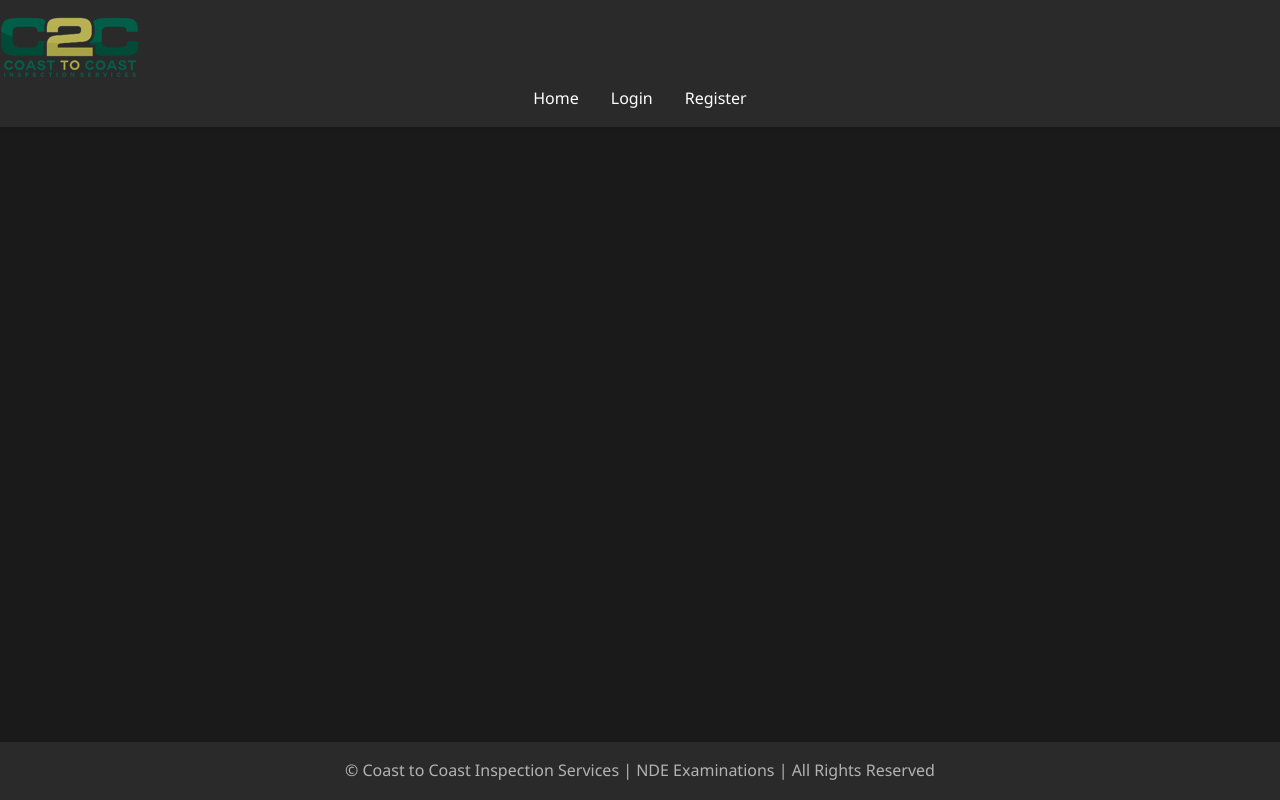
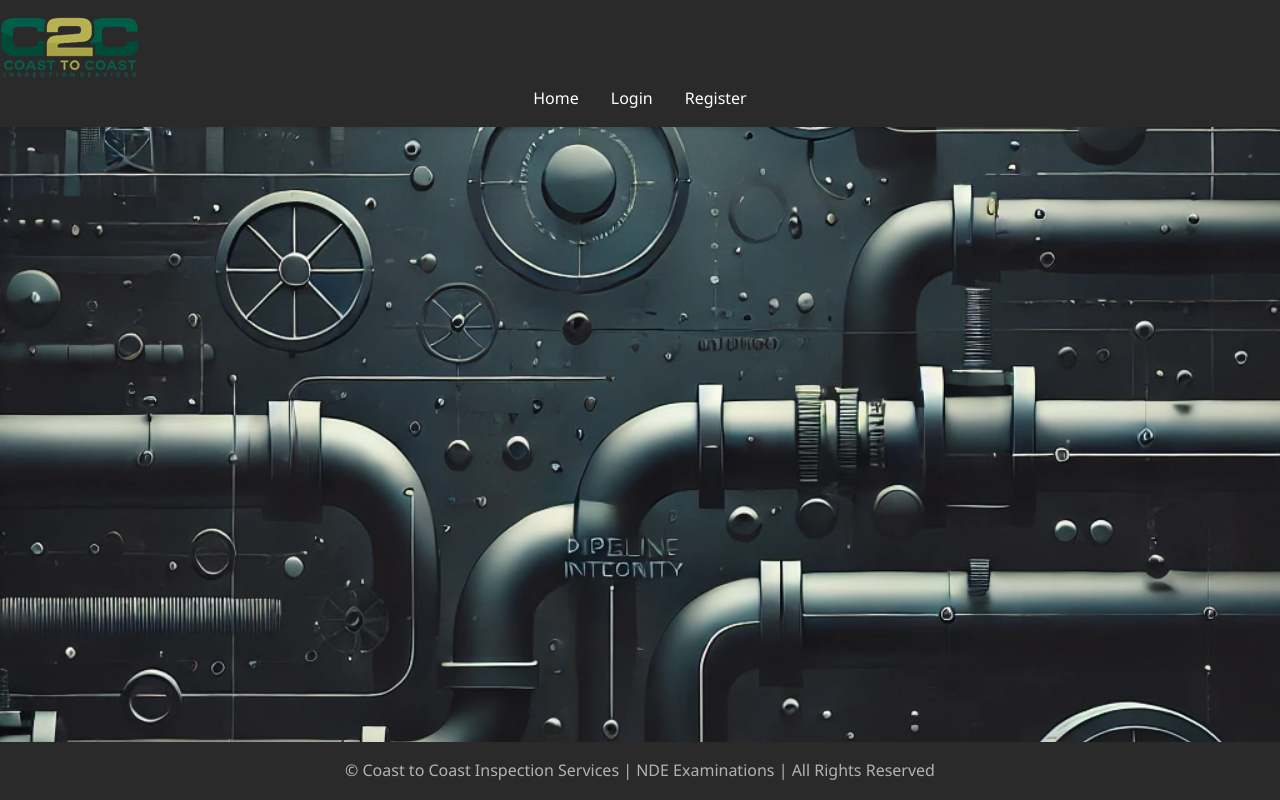
Before and after one commit to cptnoverkill/NDE-Online-Testing, a Flask app: page / in a window 1280 px wide. Run offline with Flask 3, Linux system fonts and the light colour scheme.

Commit message:
added background to home

```diff
--- a/templates/home.html
+++ b/templates/home.html
@@ -11,10 +11,11 @@
         }
 
         body {
-        background-image: url('{{ url_for('static', filename='images/background_image.jpg') }}');
-        background-size: cover;
-        background-position: center;
-        background-attachment: fixed;
+            background-image: url('{{ url_for('static', filename='images/background_image.jpg') }}');
+            background-size: cover;
+            background-position: center;
+            background-attachment: fixed;
+            color: white; /* Makes sure text is readable on the dark background */
         }
 
         .exam-list {
@@ -173,5 +174,8 @@
     {% endif %}
 {% else %}
     <!-- No text or content displayed if the user is not logged in -->
-{% endif %}
+    <body style="background-image: url('{{ url_for('static', filename='images/background_image.jpg') }}'); background-size: cover; background-position: center; background-attachment: fixed;">
+    </body>
+
+    {% endif %}
 {% endblock %}
```
